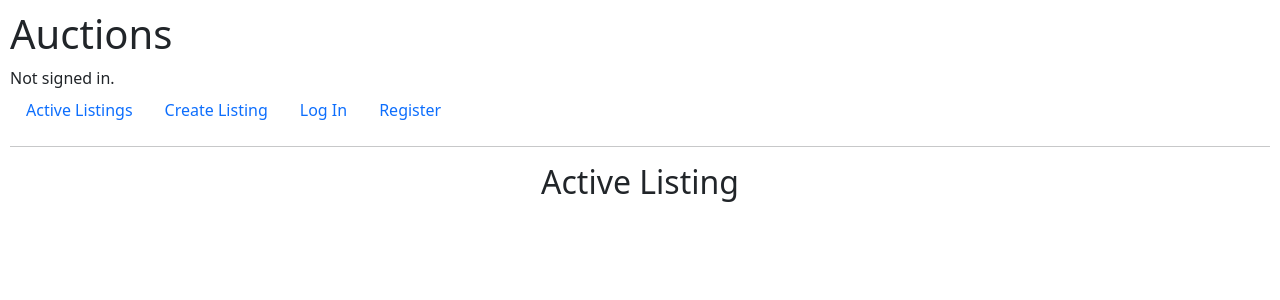
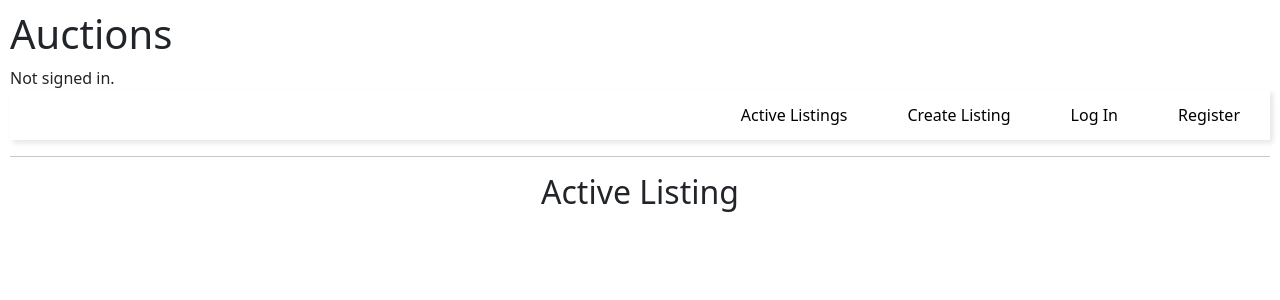
Before and after one commit to dvan2/commerce, a Django app: page / in a window 1280 px wide. Shown: the top 300 px of the page. Run offline with Django 3.2, Linux system fonts and the light colour scheme; data that the repository does not hold is empty.

Commit message:
navbar modern

```diff
--- a/auctions/static/auctions/index.js
+++ b/auctions/static/auctions/index.js
@@ -1 +1,9 @@
-console.log('hello');
+function showSidebar() {
+  const sidebar = document.querySelector('.sidebar');
+  sidebar.style.display = 'flex';
+}
+
+function hideSidebar() {
+  const sidebar = document.querySelector('.sidebar');
+  sidebar.style.display = 'none';
+}
--- a/auctions/static/auctions/styles.css
+++ b/auctions/static/auctions/styles.css
@@ -1,5 +1,53 @@
 body {
   padding: 10px;
+  font-family: 'Segoe UI', Tahoma, Geneva, Verdana, sans-serif;
+}
+
+nav {
+  background-color: white;
+  box-shadow: 3px 3px 5px rgba(0, 0, 0, 0.1);
+}
+nav ul {
+  width: 100%;
+  list-style: none;
+  display: flex;
+  justify-content: flex-end;
+  align-items: center;
+}
+nav li {
+  height: 50px;
+  display: flex;
+  align-items: center;
+}
+nav a {
+  height: 100%;
+  padding: 0 30px;
+  text-decoration: none;
+  display: flex;
+  color: black;
+  align-items: center;
+}
+nav a:hover {
+  background-color: #f0f0f0;
+}
+
+.sidebar {
+  position: fixed;
+  top: 0;
+  right: 0;
+  height: 100vh;
+  width: 250px;
+  z-index: 999;
+  background-color: rgba(255, 255, 255, 0.249);
+  box-shadow: -10px 0 10px rgba(0, 0, 0, 0.1);
+  display: none;
+  flex-direction: column;
+  justify-content: flex-start;
+  backdrop-filter: blur(10px);
+}
+.sidebar li,
+.sidebar a {
+  width: 100%;
 }
 
 .login-container {
--- a/auctions/templates/auctions/index.html
+++ b/auctions/templates/auctions/index.html
@@ -2,7 +2,7 @@
 {% block body %}
 <div class="row mb-3">
   <div class="text-center">
-    <h2>Active Listing</h2>
+    <h2 class="listing-header">{{ heading }}</h2>
   </div>
 </div>
 
--- a/auctions/templates/auctions/layout.html
+++ b/auctions/templates/auctions/layout.html
@@ -23,29 +23,86 @@
       <strong>{{ user.username }}</strong>. {% else %} Not signed in.
       {% endif %}
     </div>
-    <ul class="nav">
-      <li class="nav-item">
-        <a class="nav-link" href="{% url 'index' %}">Active Listings</a>
+    <nav>
+      <ul>
+        <li class="hideOnMobile">
+          <a href="{% url 'index' %}">Active Listings</a>
         </li>
-      <li class="nav-item">
-        <a class="nav-link" href="{% url 'create' %}">Create Listing</a>
+        <li class="hideOnMobile">
+          <a href="{% url 'create' %}">Create Listing</a>
         </li>
         {% if user.is_authenticated %}
-      <li class="nav-item">
-        <a class="nav-link" href="{% url 'logout' %}">Log Out</a>
+        <li class="hideOnMobile">
+          <a href="{% url 'logout' %}">Log Out</a>
         </li>
-      <li class="nav-item">
-        <a class="nav-link" href="{% url 'watchlist' %}">WatchList</a>
+        <li class="hideOnMobile">
+          <a href="{% url 'watchlist' %}">WatchList</a>
         </li>
         {% else %}
-      <li class="nav-item">
-        <a class="nav-link" href="{% url 'login' %}">Log In</a>
+        <li class="hideOnMobile">
+          <a href="{% url 'login' %}">Log In</a>
         </li>
-      <li class="nav-item">
-        <a class="nav-link" href="{% url 'register' %}">Register</a>
+        <li class="hideOnMobile">
+          <a href="{% url 'register' %}">Register</a>
+        </li>
+        {% endif %}
+        <!-- prettier-ignore -->
+        <li onclick=showSidebar() class="menu-button">
+          <a href="#">
+            <svg
+              xmlns="http://www.w3.org/2000/svg"
+              height="26px"
+              viewBox="0 -960 960 960"
+              width="26px"
+              fill="#e8eaed"
+            >
+              <path
+                d="M120-240v-80h720v80H120Zm0-200v-80h720v80H120Zm0-200v-80h720v80H120Z"
+              />
+            </svg>
+          </a>
+        </li>
+      </ul>
+      <ul class="sidebar px-0">
+        <li onclick="hideSidebar()">
+          <a href="#">
+            <svg
+              xmlns="http://www.w3.org/2000/svg"
+              height="26px"
+              viewBox="0 -960 960 960"
+              width="26px"
+              fill="#e8eaed"
+            >
+              <path
+                d="m256-200-56-56 224-224-224-224 56-56 224 224 224-224 56 56-224 224 224 224-56 56-224-224-224 224Z"
+              />
+            </svg>
+          </a>
+        </li>
+
+        <li>
+          <a href="{% url 'index' %}">Active Listings</a>
+        </li>
+        <li>
+          <a href="{% url 'create' %}">Create Listing</a>
+        </li>
+        {% if user.is_authenticated %}
+        <li>
+          <a href="{% url 'logout' %}">Log Out</a>
+        </li>
+        <li>
+          <a href="{% url 'watchlist' %}">WatchList</a>
+        </li>
+        {% else %}
+        <li>
+          <a href="{% url 'login' %}">Log In</a>
+        </li>
+        <li>
+          <a href="{% url 'register' %}">Register</a>
         </li>
         {% endif %}
       </ul>
+    </nav>
     <hr />
     {% block body %} {% endblock body %}
   </body>
--- a/auctions/views.py
+++ b/auctions/views.py
@@ -13,7 +13,9 @@ from .models import User, Listing
 def index(request):
     listings = Listing.objects.all()
     print(listings)
-    return render(request, "auctions/index.html", {'listings' : listings})
+    return render(request, "auctions/index.html", {
+        'heading': "Active Listing",
+        'listings' : listings})
 
 @login_required
 def create(request):
@@ -154,8 +156,8 @@ def watch_list(request, listing_id=None):
         listing.watched = watched
         return redirect('listing', listing_id = listing_id)
     else:
-        print(user.watchlist.all())
         return render(request, "auctions/index.html", {
+            "heading": "Watch List",
             "listings": user.watchlist.all()
         })
 
```
Also changed, not shown: other parts of auctions/static/auctions/styles.css (+34 -11 lines), auctions/templates/auctions/register.html (+8 -9 lines), auctions/static/auctions/close_24dp_FILL0_wght400_GRAD0_opsz24.svg (added), auctions/static/auctions/menu_24dp_FILL0_wght400_GRAD0_opsz24.svg (added). Lines whose indentation alone changed are shown as unchanged.
